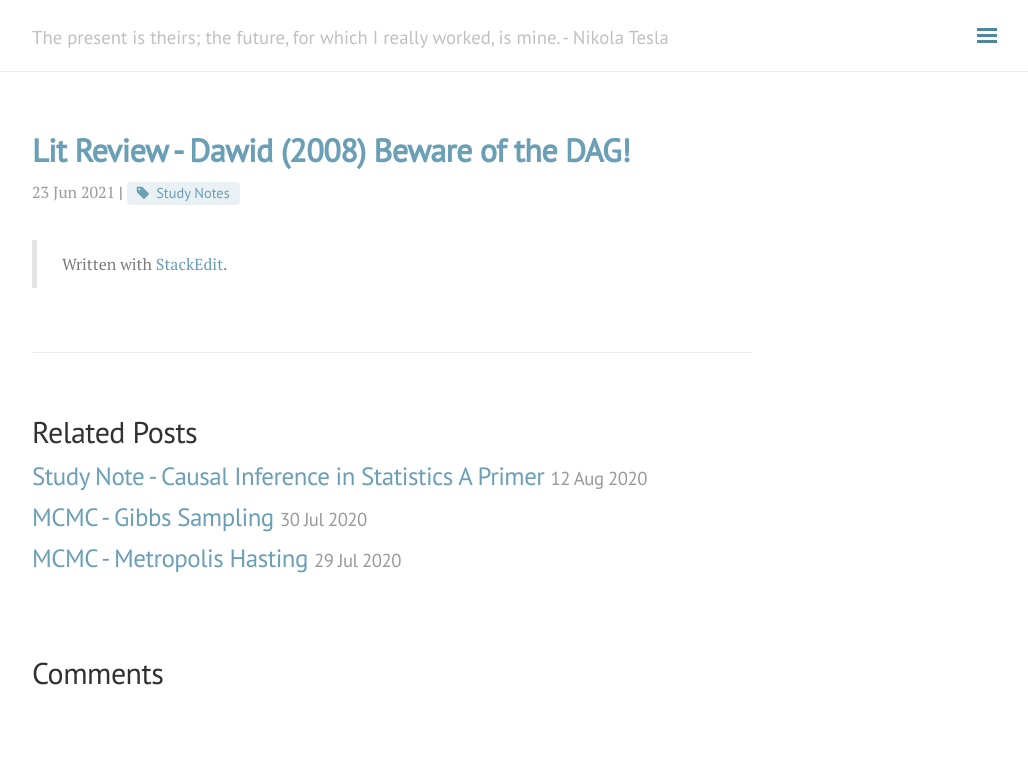
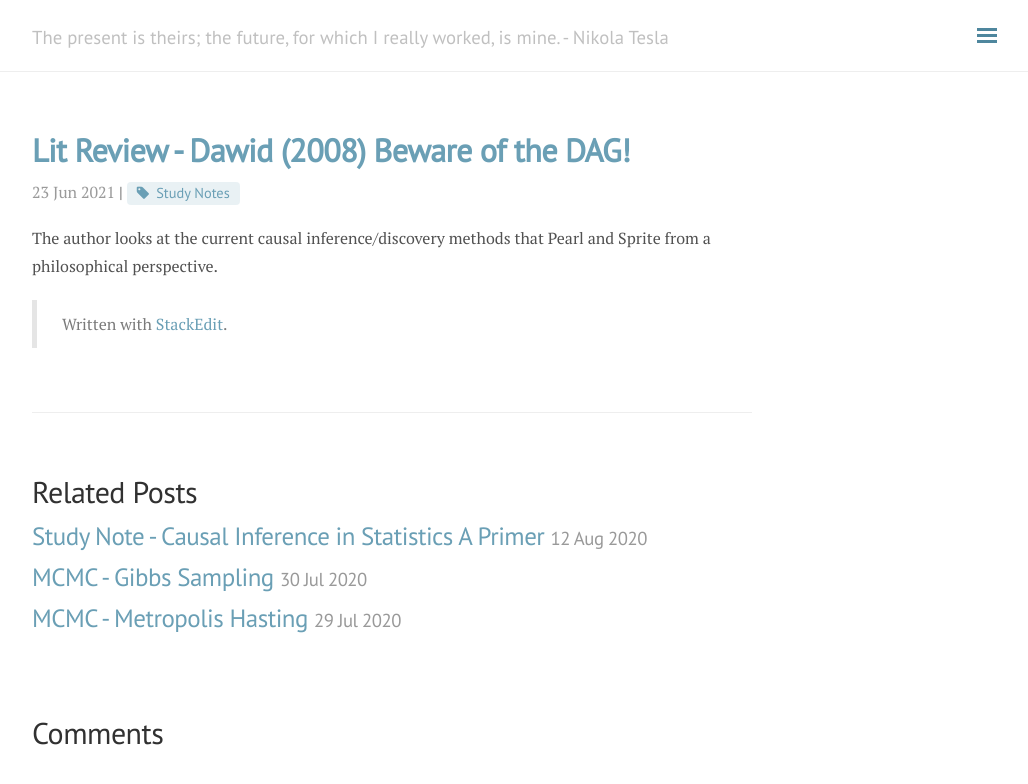
Before and after one commit to andylikescodes/andylikescodes.github.io, a Jekyll site: the page built from _posts/2021-06-23-Lit-Review-Dawid-2008.md, in a window 1280 px wide. Shown: the top 784 px of the page, without its empty margins (248-1276 px from the left). Built offline with Jekyll 4.4.1, drawn with Linux system fonts in a browser that asks for light colours; nearby versions of some CDN libraries; comment, search, counter and statistics services are not loaded.

Commit message:
_posts/2021-06-23-Lit-Review-Dawid-2008.md updated from https://stackedit.io/

```diff
--- a/_posts/2021-06-23-Lit-Review-Dawid-2008.md
+++ b/_posts/2021-06-23-Lit-Review-Dawid-2008.md
@@ -4,10 +4,10 @@ title: Lit Review - Dawid (2008) Beware of the DAG!
 tag: [Study Notes]
 category: Causal Inference
 ---
-
+The author looks at the current causal inference/discovery methods that Pearl and Sprite from a philosophical perspective.
 
 
 > Written with [StackEdit](https://stackedit.io/).
 <!--stackedit_data:
-eyJoaXN0b3J5IjpbLTE2MDcyMjY2MjcsLTE1MzI2OTc4N119
+eyJoaXN0b3J5IjpbODkwODk1MTc0LC0xNTMyNjk3ODddfQ==
 -->
```
